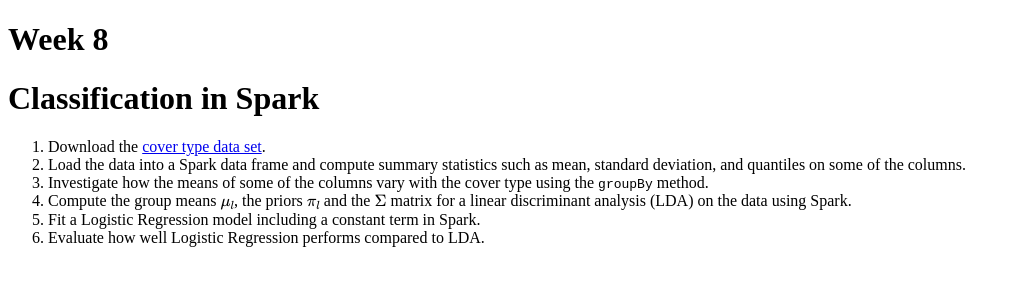
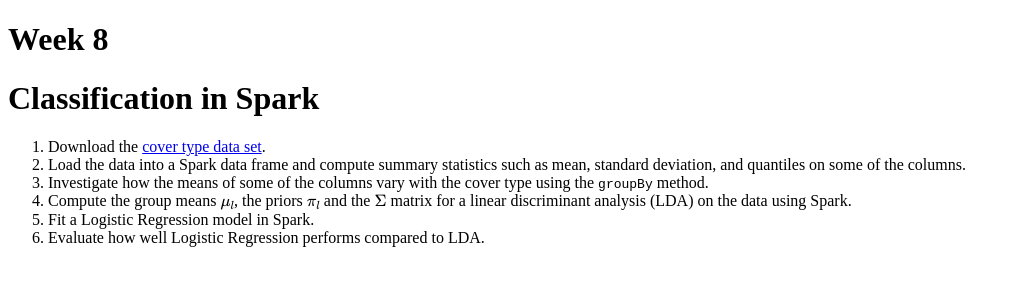
Before and after one commit to dhesse/STK-INF4000-hw, a plain HTML site: page week8.html in a window 1280 px wide. Shown: the whole page, without its empty margins (0-1020 px from the left). Drawn offline with nearby package versions, Linux system fonts and the light colour scheme; some packages are replaced by stand-ins of ours.

Commit message:
Fixing typo

```diff
--- a/week8.html
+++ b/week8.html
@@ -18,7 +18,7 @@
 <li>Load the data into a Spark data frame and compute summary statistics such as mean, standard deviation, and quantiles on some of the columns.</li>
 <li>Investigate how the means of some of the columns vary with the cover type using the <code>groupBy</code> method.</li>
 <li>Compute the group means <span class="math inline">\(\mu_l\)</span>, the priors <span class="math inline">\(\pi_l\)</span> and the <span class="math inline">\(\Sigma\)</span> matrix for a linear discriminant analysis (LDA) on the data using Spark.</li>
-<li>Fit a Logistic Regression model including a constant term in Spark.</li>
+<li>Fit a Logistic Regression model in Spark.</li>
 <li>Evaluate how well Logistic Regression performs compared to LDA.</li>
 </ol>
 </body>
```
Also changed, not shown: 1 other file.
